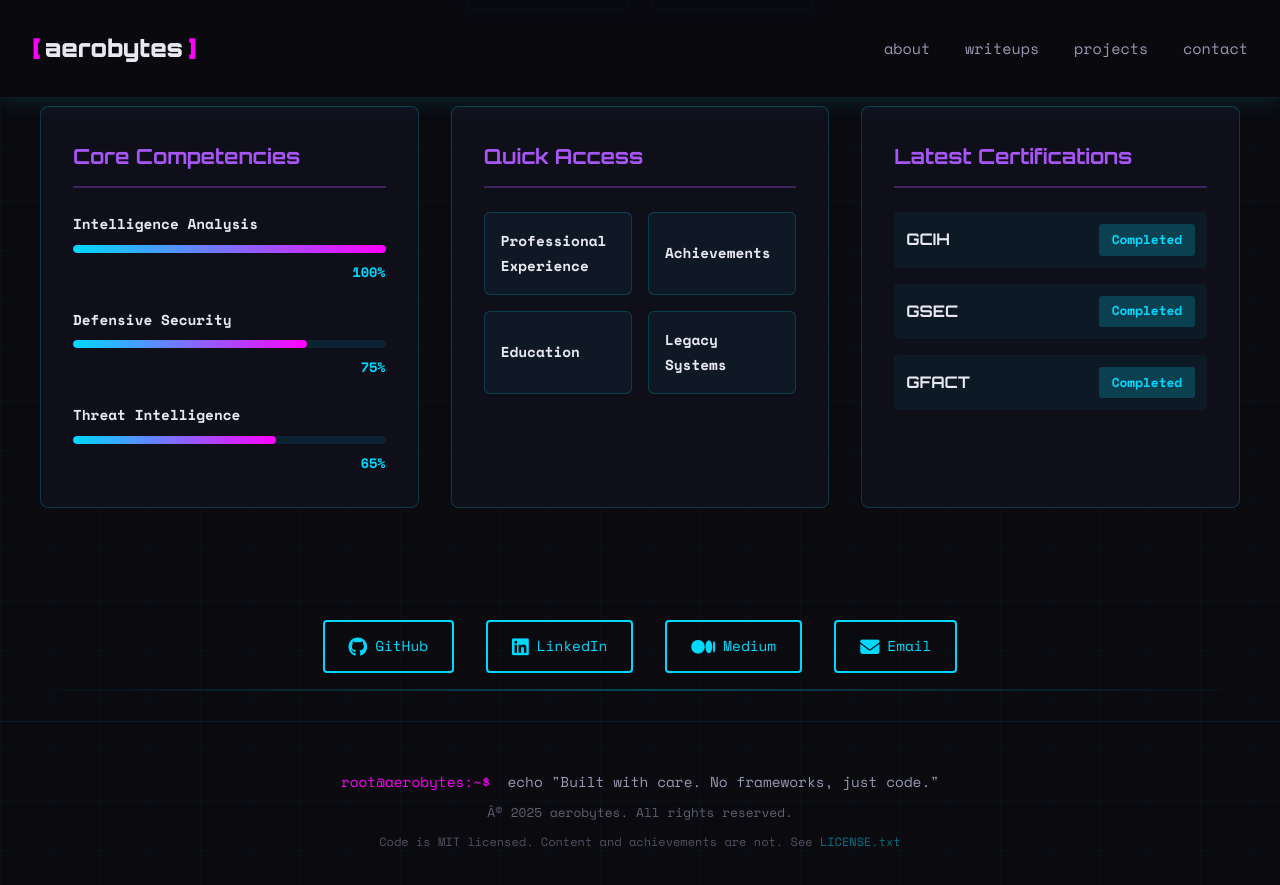
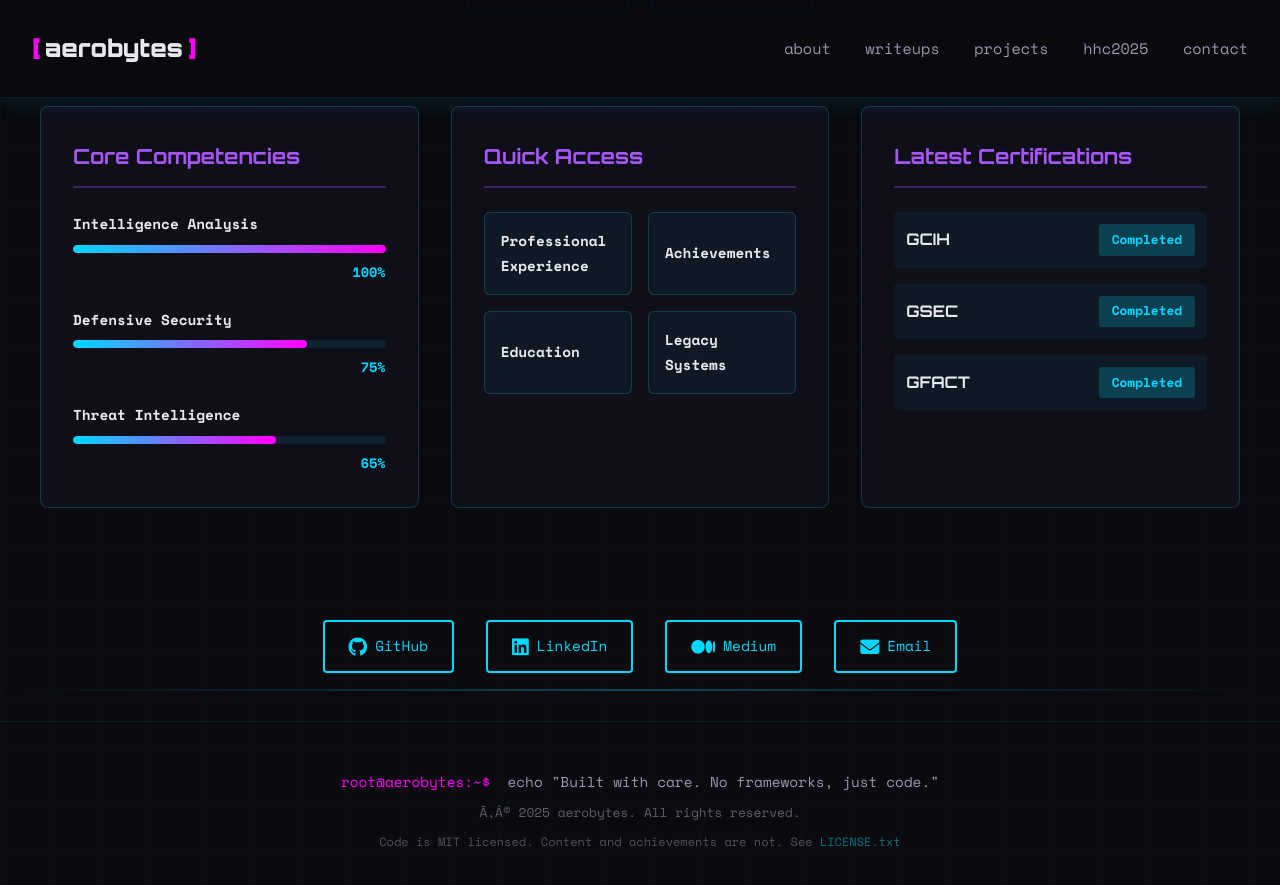
Before and after one commit to Aeronique/aerobytes-site, a Jekyll site: the page built from index.html, in a window 1280 px wide and 900 px high, scrolled down 884 px. Shown: the top 885 px of the window. Built offline with Jekyll 4.4.1, drawn with Linux system fonts in a browser that asks for light colours.

Commit message:
Update default.html

```diff
--- a/_layouts/default.html
+++ b/_layouts/default.html
@@ -27,6 +27,7 @@
                 <a href="{{ '/about/' | relative_url }}" class="nav-link">about</a>
                 <a href="{{ '/writeups/' | relative_url }}" class="nav-link">writeups</a>
                 <a href="{{ '/projects/' | relative_url }}" class="nav-link">projects</a>
+                <a href="https://hhc2025.aerobytes.io" target="_blank" class="nav-link">hhc2025</a>
                 <a href="{{ '/contact/' | relative_url }}" class="nav-link">contact</a>
             </div>
         </div>
@@ -42,7 +43,7 @@
                 <span class="terminal-prompt">root@aerobytes:~$</span>
                 echo "Built with care. No frameworks, just code."
             </p>
-            <p class="footer-copy">Â© 2025 aerobytes. All rights reserved.</p>
+            <p class="footer-copy">Ã‚Â© 2025 aerobytes. All rights reserved.</p>
             <p class="footer-license">
                 Code is MIT licensed. Content and achievements are not. See <a href="{{ '/LICENSE.txt' | relative_url }}" class="license-link">LICENSE.txt</a>
             </p>
```
